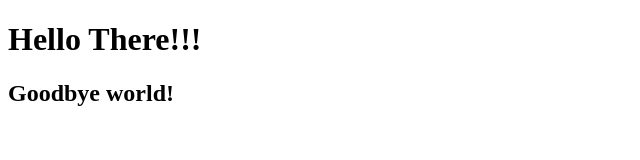
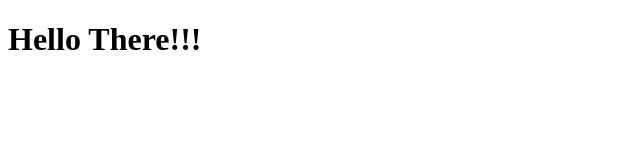
Before and after one commit to jmartinez10/WebApp, a plain HTML site: page index.html in a window 1280 px wide. Shown: the whole page, without its empty margins (0-640 px from the left). Drawn offline with Linux system fonts and the light colour scheme.

Commit message:
Revert "goodbye world"
This reverts commit 907619285dffa78c00f127eebf25b704d90825e7.

```diff
--- a/index.html
+++ b/index.html
@@ -6,7 +6,6 @@
   </head>
   <body>
     <h1>Hello There!!!</h1>
-    <h2>Goodbye world!</h2>
 
   </body>
 </html>
```
